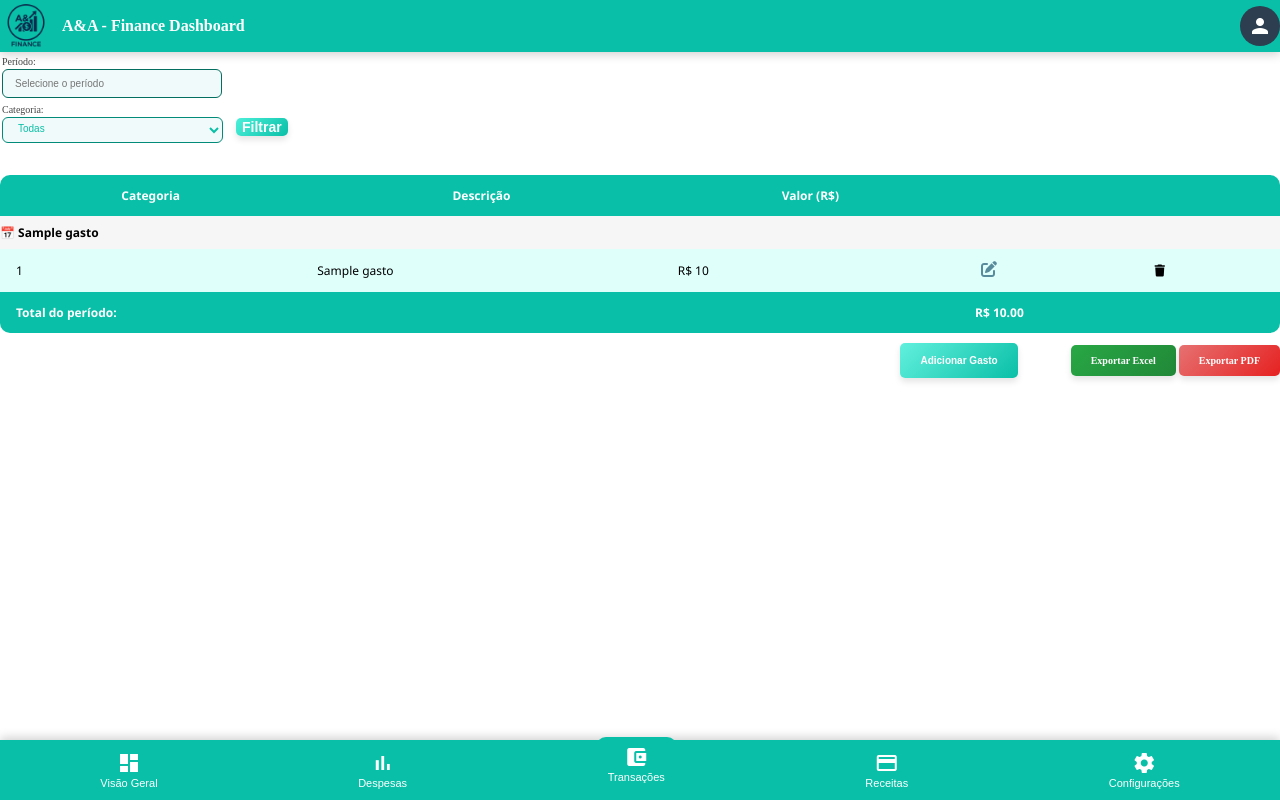
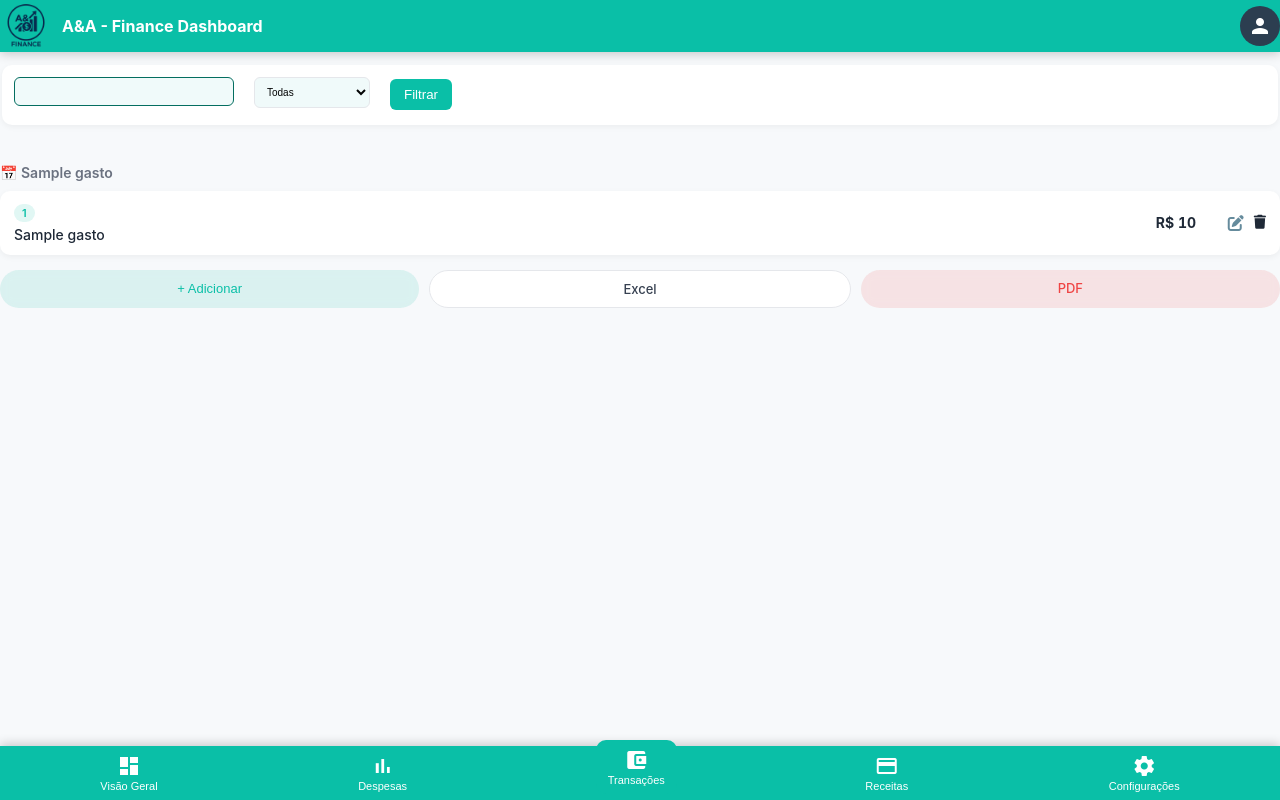
Before and after one commit to AbnerGomes/my-finances-app, a Flask app: page /extrato in a window 1280 px wide. Run offline with Flask 3, Linux system fonts and the light colour scheme; the visitor is signed in with stand-in values (Sample User, id 1); a database or web service that is not in the repository returns one stand-in record (values such as "Sample title"); some libraries are stand-ins or nearby versions.

Commit message:
nova tela de extratos

```diff
--- a/routes/routes.py
+++ b/routes/routes.py
@@ -199,6 +199,9 @@ def extrato():
     if isCasal is None:
         isCasal ='N'
 
+    print(categorias)
+    print(categoria)
+
     return render_template(
         'extrato.html',
         gastos_agrupados=gastos_agrupados,
@@ -208,11 +211,12 @@ def extrato():
         now=datetime.now(),
         data_inicio=data_inicio,
         data_fim=data_fim,
-        categoria=categoria,
+        categoria= categoria,
         soma_gastos=soma_gastos
         ,usuario =usuario,
         isCasal=isCasal,
-        temConjuge=tem_conjuge
+        temConjuge=tem_conjuge,
+        categorias=categorias
     )
 
 
--- a/service/gasto_service.py
+++ b/service/gasto_service.py
@@ -312,9 +312,11 @@ class GastoService:
         # Verifica se o usuário já existe
         c.execute("SELECT distinct categoria FROM gastos WHERE usuario = %s", (usuario,))
 
-        dados = c.fetchone()
+        dados = c.fetchall()
+        conn.close()
 
-        return dados   is not None
+        # transforma [('Alimentação',), ('Saúde',)] em ['Alimentação', 'Saúde']
+        return [row[0] for row in dados]
 
 
     def editar_gasto(self,gasto,categoria,valor,data,id):
--- a/static/css/comum.css
+++ b/static/css/comum.css
@@ -10,7 +10,7 @@
     display: flex;
     justify-content: space-around;
     align-items: center;
-    padding: 3px 0;
+    /* padding: 3px 0; */
     box-shadow: 0 -2px 10px rgba(0, 0, 0, 0.2);
     z-index: 1000;
   }
--- a/static/css/extrato.css
+++ b/static/css/extrato.css
@@ -1,3 +1,4 @@
+
 body{
   font-size: 12px;
   margin:0%;
@@ -115,7 +116,7 @@ select, #categoria {
   border-radius: 6px;
   background-color: #f0fafa;
   font-size: 10px;
-  color: #0abfa7;
+  color: #040505;
   margin-right: 10px;
   transition: border 0.3s ease;
   margin-bottom: 5px;
@@ -133,7 +134,7 @@ input#periodo-picker {
   border-radius: 6px;
   background-color: #f0fafa;
   font-size: 10px;
-  color: #0abfa7;
+  color: #0d0e0d;
   width: 220px;
   margin-right: 10px;
 }
@@ -425,3 +426,165 @@ font-size: 12px;
 .container-detalhes{
 padding: 5px 0px 0px 0px;
 }
+
+
+
+
+/* novo */
+body {
+  background: #f7f9fb;
+  font-family: 'Inter', 'Segoe UI', sans-serif;
+  font-size: 14px;
+  color: #1f2937;
+}
+
+/* DATA */
+.data-grupo {
+  font-weight: 600;
+  margin: 20px 0 10px;
+  color: #6b7280;
+}
+
+/* CARD */
+.gasto-card {
+  display: flex;
+  align-items: center;
+  gap: 10px;
+  background: #fff;
+  padding: 12px 14px;
+  border-radius: 10px;
+  margin-bottom: 8px;
+  box-shadow: 0 2px 6px rgba(0,0,0,0.05);
+}
+
+/* BLOCO ESQUERDA (cresce) */
+.gasto-info {
+  flex: 1;              /* ocupa o espaço disponível */
+  min-width: 0;         /* MUITO IMPORTANTE pra cortar texto */
+}
+
+/* TEXTO */
+.gasto-descricao {
+  font-size: 14px;
+  font-weight: 500;
+  color: #1f2937;
+}
+/* VALOR FIXO */
+.gasto-valor {
+  width: 90px;          /* largura fixa */
+  text-align: right;    /* alinha à direita */
+  font-weight: bold;
+  flex-shrink: 0;       /* não deixa encolher */
+}
+
+/* AÇÕES FIXAS */
+.gasto-acoes {
+  width: 60px;
+  display: flex;
+  justify-content: flex-end;
+  gap: 10px;
+  flex-shrink: 0;
+}
+
+.gasto-valor {
+  font-variant-numeric: tabular-nums;
+}
+
+
+.gasto-categoria {
+  display: inline-block;
+  font-size: 11px;
+  font-weight: 600;
+  color: #0abfa7;
+  background: rgba(10, 191, 167, 0.12);
+  padding: 2px 8px;
+  border-radius: 999px;
+  margin-bottom: 4px;
+  width: fit-content;
+}
+
+.categoria-Alimentação { background: rgba(34,197,94,0.15); color: #22c55e; }
+.categoria-Moradia { background: rgba(59,130,246,0.15); color: #3b82f6; }
+.categoria-Mobilidade { background: rgba(234,179,8,0.15); color: #eab308; }
+.categoria-Dívidas { background: rgba(247, 96, 85, 0.15); color: #d82020; }
+.categoria-Saude { background: rgba(113, 150, 253, 0.15); color: #2618ee; }
+.categoria-Outros { background: rgba(86, 243, 243, 0.15); color: #55e4f7; }
+.categoria-Entretenimento { background: rgba(168,85,247,0.15); color: #a855f7; }
+
+.filtro-card {
+  display: flex;
+  gap: 10px;
+  background: #fff;
+  padding: 12px;
+  border-radius: 10px;
+  box-shadow: 0 2px 6px rgba(0,0,0,0.05);
+  align-items: center;
+  flex-wrap: wrap;
+}
+
+.filtro-card input,
+.filtro-card select {
+  padding: 8px;
+  border-radius: 6px;
+  border: 1px solid #e5e7eb;
+}
+
+.filtro-card button {
+  background: #0abfa7;
+  color: #fff;
+  border: none;
+  padding: 8px 14px;
+  border-radius: 6px;
+  cursor: pointer;
+}
+
+
+
+
+.acoes-final {
+  display: flex;
+  justify-content: space-between;
+  gap: 10px;
+  margin-top: 15px;
+}
+
+/* BASE */
+.btn-acao {
+  flex: 1;
+  text-align: center;
+  padding: 10px;
+  border-radius: 999px; /* arredondado estilo badge */
+  font-size: 13px;
+  font-weight: 500;
+  text-decoration: none;
+  cursor: pointer;
+  border: none;
+  transition: all 0.2s ease;
+
+  background: #fff;
+  color: #374151;
+  border: 1px solid #e5e7eb;
+}
+
+/* HOVER SUAVE */
+.btn-acao:hover {
+  background: #f3f4f6;
+}
+
+/* BOTÃO PRINCIPAL */
+.btn-acao.primary {
+  background: rgba(10, 191, 167, 0.12);
+  color: #0abfa7;
+  border: none;
+}
+
+/* PDF (leve alerta) */
+.btn-acao.danger {
+  background: rgba(239, 68, 68, 0.12);
+  color: #ef4444;
+  border: none;
+}
+
+.btn-acao {
+  backdrop-filter: blur(6px);
+}
--- a/static/js/extrato.js
+++ b/static/js/extrato.js
@@ -50,7 +50,7 @@ document.addEventListener('DOMContentLoaded', function () {
 document.addEventListener('click', function (event) {
     // Verifica se o evento foi disparado por um botão de edição
 
-    if (event.target.classList.contains('btn-left')) {
+    if (event.target.classList.contains('btn-adicionar')) {
       event.preventDefault(); // evita comportamento padrão do botão/link
 
       //comentado temporariamente para testes
@@ -121,20 +121,12 @@ document.addEventListener('click', function (event) {
      }
 
      //cadastrar
-     if (event.target && event.target.classList.contains('btn-left')) {
+     if (event.target && event.target.classList.contains('btn-adicionar')) {
 
       const modal = document.getElementById('modal-cadastrar');
       modal.style.display = 'block';
     }
 
-  //   //cadastro ok
-  //   if (event.target && event.target.classList.contains('botao-salvar')) {
-  //     const modal_ok = document.getElementById('modal-cadastro-ok');
-  //     const modal_cad = document.getElementById('modal-cadastrar');
-  //     modal_cad.style.display = 'none';
-  //     modal_ok.style.display = 'block';
-
-  //  }
 
     // Fechar o modal quando clicar no botão de fechar ou fora do modal
     const fecharModal = document.getElementById('fechar-modal');
--- a/templates/extrato.html
+++ b/templates/extrato.html
@@ -69,35 +69,24 @@
         <div class="filtro-container">
 
 <!-- Filtro -->
-<form method="GET" action="{{ url_for('gasto.extrato') }}" class="filtro-form" id="filtro-form">
-    <!-- Botão de período -->
-    <div class="periodo-wrapper">
-        <label for="data">Período:</label>
-        <input type="text" id="periodo-picker" readonly placeholder="Selecione o período" />
+<form method="GET" action="{{ url_for('gasto.extrato') }}" class="filtro-card" id="filtro-form">
+
+  <input type="text" id="periodo-picker" readonly />
+
   <input type="hidden" id="data_inicio" name="data_inicio" value="{{ data_inicio }}">
   <input type="hidden" id="data_fim" name="data_fim" value="{{ data_fim }}">
 
-<!-- <input type="hidden" id="categoria" name="categoria" value="{{ categoria }}"> -->
-    </div>
-    <!-- Dropdown de categoria -->
-    <label for="categoria">Categoria:</label>
-    <select name="categoria" id="categoria">
+  <select name="categoria">
       <option value="Todas">Todas</option>
-        <option value="Alimentação">Alimentação</option>
-        <option value="Saúde">Saúde</option>
-        <option value="Mobilidade">Mobilidade</option>
-        <option value="Entretenimento">Entretenimento</option>
-        <option value="Moradia">Moradia</option>
-        <option value="Outros">Outros</option>
-        <option value="Dívidas">Dívidas</option>
-        <option value="Educação">Educação</option>
-
       {% for cat in categorias %}
-            <option value="{{ cat }}" {% if request.args.get('categoria') == cat %}selected{% endif %}>{{ cat }}</option>
+          <option value="{{ cat }}" {% if request.args.get('categoria') == cat %}selected{% endif %}>
+              {{ cat }}
+          </option>
       {% endfor %}
   </select>
 
-    <button type="submit" class="botao-filtrar">Filtrar</button>
+  <button type="submit">Filtrar</button>
+
 </form>
 
 <!-- dele/dela (só exibir se for visualziacao de casal)-->
@@ -117,78 +106,54 @@
 </div>
 <br>
 
-        <table>
-            <thead>
-                <tr>
-                    <!-- <th>Data</th> -->
-                    <th>Categoria</th>
-                    <th>Descrição</th>
-                    <th>Valor (R$)</th>
-                    <th colspan="2"> </th>
-
-                    <!-- <th></th> -->
-                </tr>
-            </thead>
-            <tbody>
-
+<div class="lista-gastos">
 
   {% for data, lista in gastos_agrupados.items() %}
-                <!-- Linha com a data -->
-                <tr style="background-color: #f5f5f5d2;">
-                    <td colspan="5" style="text-align: justify; padding: 8px 0;"><strong>📅 {{ data }}</strong></td>
-                </tr>
+    <div class="data-grupo">📅 {{ data }}</div>
 
     {% for gasto in lista %}
-                    <tr class="gasto"
-                    data-id="{{ gasto[4] }}"
+      <div class="gasto-card" data-id="{{ gasto[4] }}">
 
-                     style="background-color: {% if  gasto[5]  == 'S' %}rgba(247, 236, 247, 0.65){% else %}rgba(128, 255, 238, 0.25) {% endif %}; line-height: 1.6;"
-                     >
-                        <td>{{ gasto[0] }}</td>
-                        <td>{{ gasto[1] }}</td>
-                        <td>R$ {{ gasto[2] | round(2) }}</td>
-                        <td>
+        <div class="gasto-info">
+          <div class="gasto-categoria categoria-{{ gasto[0]|replace(' ', '')|replace('í','i') }}">
+            {{ gasto[0] }}
+          </div>
+          <div class="gasto-descricao">{{ gasto[1] }}</div>
+        </div>
+
+        <div class="gasto-valor">
+          R$ {{ gasto[2] | round(2) }}
+        </div>
+
+        <div class="gasto-acoes">
           <i class="fas fa-edit edit-icon"
-                            data-data="{{ gasto[3] }}"
-                            data-categoria="{{ gasto[0] }}"
-                            data-descricao="{{ gasto[1] }}"
-                            data-valor="{{ gasto[2] }}"
-                            data-id="{{ gasto[4] }}"
-                            title="Editar"></i>
-                        </td>
-                        <td>
+             data-id="{{ gasto[4] }}"></i>
           <i class="fa-solid fa-trash"
-                            data-id="{{ gasto[4] }}"
-                            ></i>
-                        </td>
-                    </tr>
-                {% endfor %}
+             data-id="{{ gasto[4] }}"></i>
+        </div>
+
+      </div>
     {% endfor %}
 
+  {% endfor %}
 
-              </tbody>
-              <tfoot>
-                <tr>
-                    <td colspan="2" style="text-align: left; font-weight: bold;">Total do período:</td>
-                    <td></td>
-                    <td colspan="2" style="font-weight: bold;">
-                        R$ {{ '%.2f' | format(soma_gastos) }}
-                    </td>
-                </tr>
+  </div>
 
-            </tfoot>
+       <div class="acoes-final">
 
+          <button class="btn-acao primary btn-adicionar">+ Adicionar</button>
 
+          <a href="{{ url_for('gasto.exportar_excel', data_inicio=request.args.get('data_inicio'), data_fim=request.args.get('data_fim'), categoria=request.args.get('categoria')) }}"
+            class="btn-acao">
+            Excel
+          </a>
 
-        </table>
+          <a id="enviapdf"
+            href="{{ url_for('gasto.exportar_pdf', data_inicio=request.args.get('data_inicio'), data_fim=request.args.get('data_fim'), categoria=request.args.get('categoria')) }}"
+            class="btn-acao danger">
+            PDF
+          </a>
 
-        <div style="text-align: right; margin-top: 10px;">
-
-          <button class="btn-left">Adicionar Gasto</button>
-
-            <a href="{{ url_for('gasto.exportar_excel', data_inicio=request.args.get('data_inicio'), data_fim=request.args.get('data_fim'), categoria=request.args.get('categoria')) }}" class="button-detalhes" style="background: linear-gradient(135deg, #28a745, #218838);">Exportar Excel</a>
-
-            <a id="enviapdf" href="{{ url_for('gasto.exportar_pdf', data_inicio=request.args.get('data_inicio'), data_fim=request.args.get('data_fim'), categoria=request.args.get('categoria')) }}" class="button-detalhes" style="background: linear-gradient(135deg, #e04b4bc9, #e62121);">Exportar PDF</a>
        </div>
 
 
```
Lines whose indentation alone changed are shown as unchanged.
